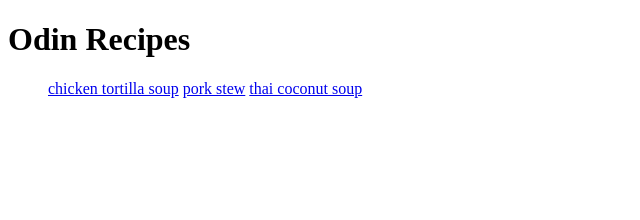
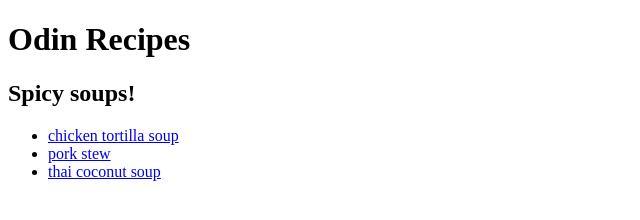
Before and after one commit to dejvid420/odin-recipes, a plain HTML site: page index.html in a window 1280 px wide. Shown: the whole page, without its empty margins (0-640 px from the left). Drawn offline with Linux system fonts and the light colour scheme.

Commit message:
fix the list of recipes in index.html and add'return to main page' button to ever sub website

```diff
--- a/index.html
+++ b/index.html
@@ -1,18 +1,22 @@
 <!DOCTYPE html>
 <html lang="en">
   <head>
-    <meta charset="UTF-8">
-    <meta http-equiv="X-UA-Compatible" content="IE=edge">
-    <meta name="viewport" content="width=device-width, initial-scale=1.0">
+    <meta charset="UTF-8" />
+    <meta http-equiv="X-UA-Compatible" content="IE=edge" />
+    <meta name="viewport" content="width=device-width, initial-scale=1.0" />
     <title>Document</title>
   </head>
   <body>
     <h1>Odin Recipes</h1>
+
+        <h2>Spicy soups!</h2>
         <ul>
+            <li>
                 <a href="/recipes/chicken-tortilla-soup.html">chicken tortilla soup</a>
-        <a href="/recipes/pork-stew.html">pork stew</a>
-        <a href="/recipes/thai-coconut-soup.html">thai coconut soup</a>
+            </li>
+            <li><a href="/recipes/pork-stew.html">pork stew</a></li>
+            <li><a href="/recipes/thai-coconut-soup.html">thai coconut soup</a></li>
+        </ul>
 
-    </ul>
     </body>
 </html>
```
Also changed, not shown: recipes/chicken-tortilla-soup.html (+1 -0 lines), recipes/pork-stew.html (+1 -0 lines), recipes/thai-coconut-soup.html (+1 -0 lines). Lines whose indentation alone changed are shown as unchanged.
